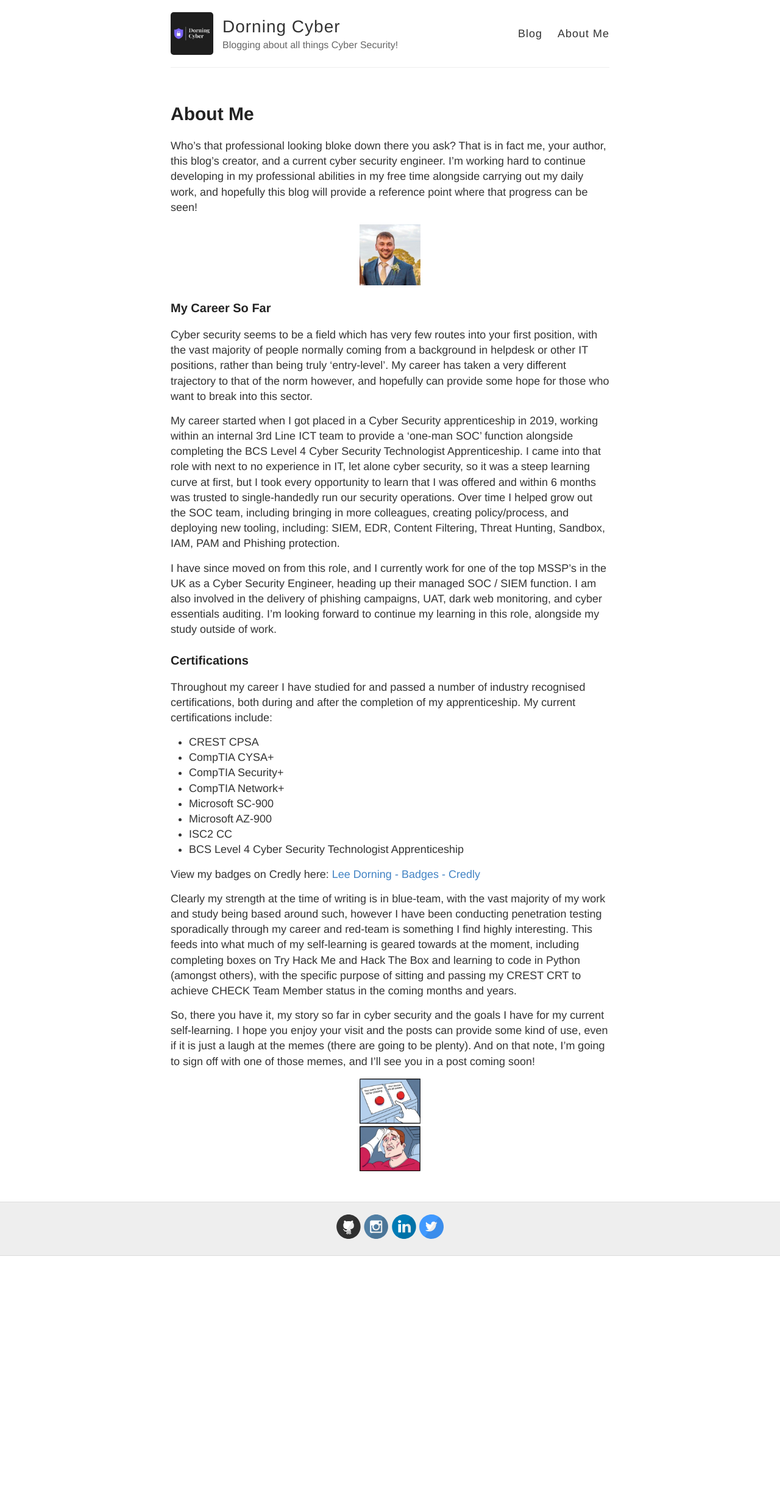
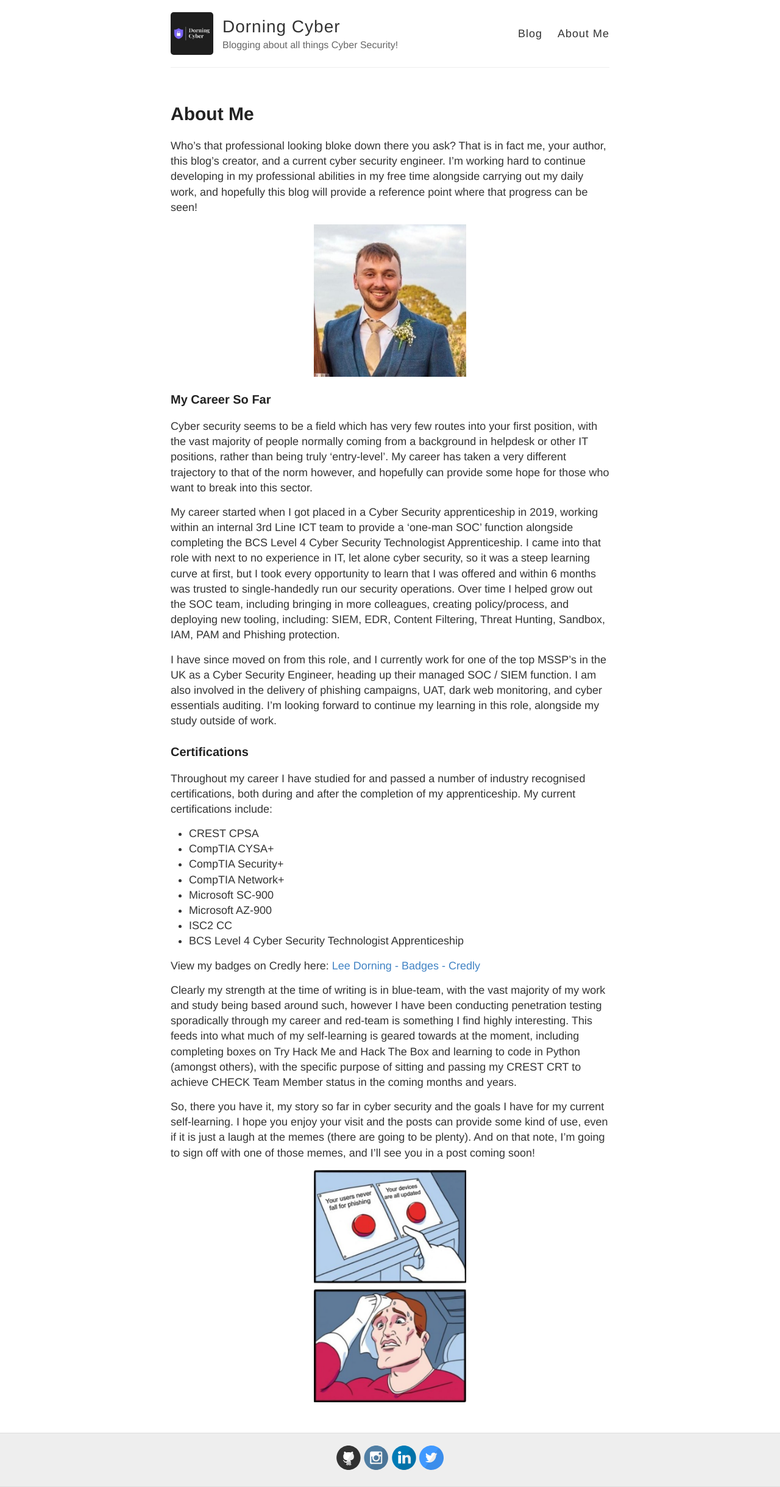
Before and after one commit to LeeDorning/LeeDorning.github.io, a Jekyll site: the page built from AboutMe.md, in a window 1280 px wide. Shown: the whole page at 61% size. Built offline with Jekyll 4.4.1, drawn with Linux system fonts in a browser that asks for light colours; before the commit the page ends 2060 px from its top, so only the background shows below that.

Commit message:
Update AboutMe.md

```diff
--- a/AboutMe.md
+++ b/AboutMe.md
@@ -7,7 +7,7 @@ permalink: /aboutme/
 
 Who’s that professional looking bloke down there you ask? That is in fact me, your author, this blog’s creator, and a current cyber security engineer. I’m working hard to continue developing in my professional abilities in my free time alongside carrying out my daily work, and hopefully this blog will provide a reference point where that progress can be seen!
 
-![Lee Dorning](https://github.com/LeeDorning/LeeDorning.github.io/blob/main/images/ProfilePicture.jpg?raw=true){:style="display:block; margin-left:auto; margin-right:auto"}{: width="100"}
+![Lee Dorning](https://github.com/LeeDorning/LeeDorning.github.io/blob/main/images/ProfilePicture.jpg?raw=true){:style="display:block; margin-left:auto; margin-right:auto"}{: width="250"}
 
 
 ### My Career So Far
@@ -35,4 +35,4 @@ Clearly my strength at the time of writing is in blue-team, with the vast majori
 
 So, there you have it, my story so far in cyber security and the goals I have for my current self-learning. I hope you enjoy your visit and the posts can provide some kind of use, even if it is just a laugh at the memes (there are going to be plenty). And on that note, I’m going to sign off with one of those memes, and I’ll see you in a post coming soon!
 
-![About Me Meme](https://github.com/LeeDorning/LeeDorning.github.io/blob/main/images/AboutMeMeme.png?raw=true){:style="display:block; margin-left:auto; margin-right:auto"}{: width="100"}
+![About Me Meme](https://github.com/LeeDorning/LeeDorning.github.io/blob/main/images/AboutMeMeme.png?raw=true){:style="display:block; margin-left:auto; margin-right:auto"}{: width="250"}
```
